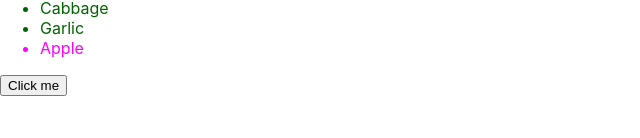
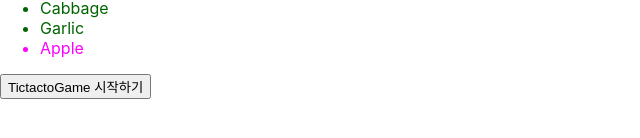
Before and after one commit to gami03/react-study, a React (Create React App) app: page / in a window 1280 px wide. Shown: the part 478-616 px from the top of the page, without its empty margins (0-640 px from the left). Built offline with nearby package versions, Linux system fonts and the light colour scheme.

Commit message:
틱택토게임 화면 메인화면에 버튼으로 연결하기

```diff
--- a/src/App.jsx
+++ b/src/App.jsx
@@ -1,6 +1,7 @@
 import logo from './logo.svg';
 import './App.css';
 import { useState } from 'react';
+import TictactoGame from './TictactoGame';
 
 
 // function MyButton() {
@@ -18,9 +19,14 @@ import { useState } from 'react';
 
 export default function MyApp() {
   const [count, setCount] = useState(0);
+  const [showGame, setShowGame] = useState(false);
 
   function handleClick() {
     setCount(count + 1);
+  }
+
+  function handleGoToGame() {
+    setShowGame(true);
   }
 
   return (
@@ -30,7 +36,11 @@ export default function MyApp() {
       <MyButton count={count} onClick={handleClick} />
       <One />
       <ShoppingList />
-      <MyButton2 />
+      {showGame ? (
+        <TictactoGame />
+      ) : (
+        <MyButton2 onClick={handleGoToGame} />
+      )}
     </div>
   );
 
@@ -38,6 +48,18 @@ export default function MyApp() {
     return (
       <button onClick={onClick}>
         Clicked {count} times
+      </button>
+    );
+  }
+  function MyButton2({ onClick }) {
+    const handleInternalClick = () => {
+      alert('게임 시작!');
+      onClick();
+    };
+
+    return (
+      <button onClick={handleInternalClick}>
+        TictactoGame 시작하기
       </button>
     );
   }
@@ -132,14 +154,14 @@ function ShoppingList() {
   );
 }
 
-function MyButton2() {
-  function handleClick() {
-    alert('You Clicked me!');
-  }
+// function MyButton2() {
+//   function handleClick() {
+//     alert('You Clicked me!');
+//   }
 
-  return (
-    <button onClick={handleClick}>
-      Click me
-    </button>
-  );
-}
+//   return (
+//     <button onClick={handleClick}>
+//       Click me
+//     </button>
+//   );
+// }
--- /dev/null
+++ b/src/TictactoGame.js
@@ -0,0 +1,10 @@
+import { useState } from 'react';
+
+
+
+
+export default function MyApp() {
+ return (
+    <div>틱택토 게임을 시작합니다.</div>
+  );
+}
```
Lines whose indentation alone changed are shown as unchanged.
